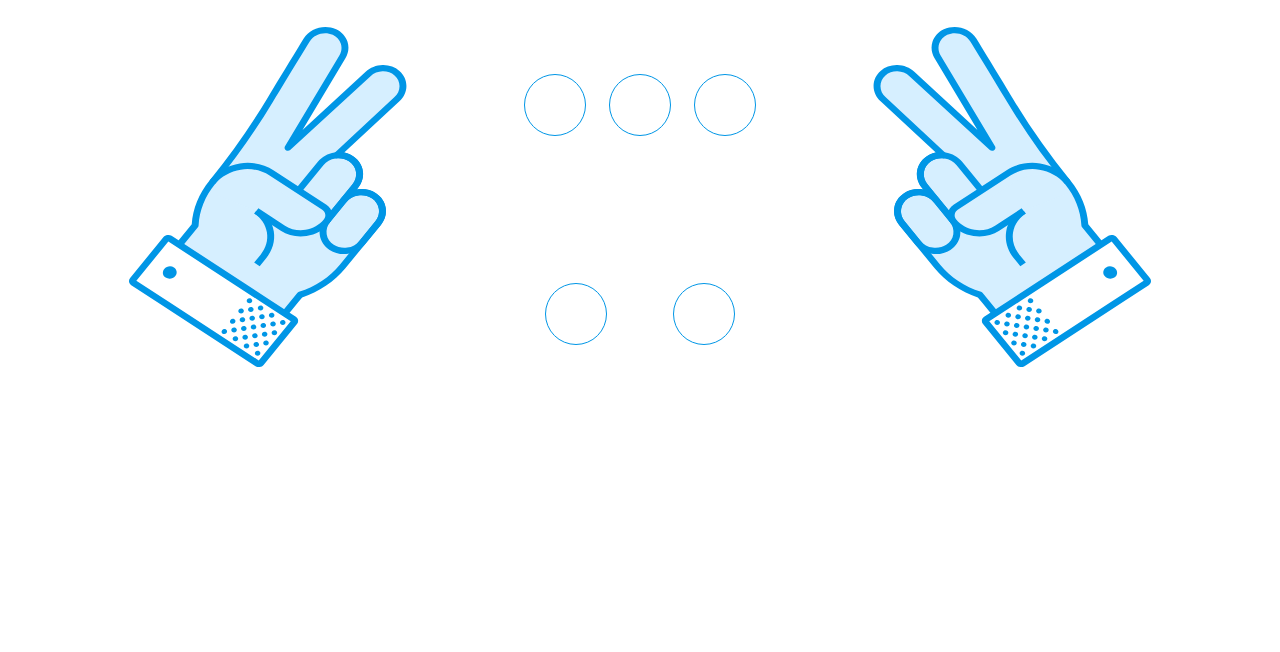
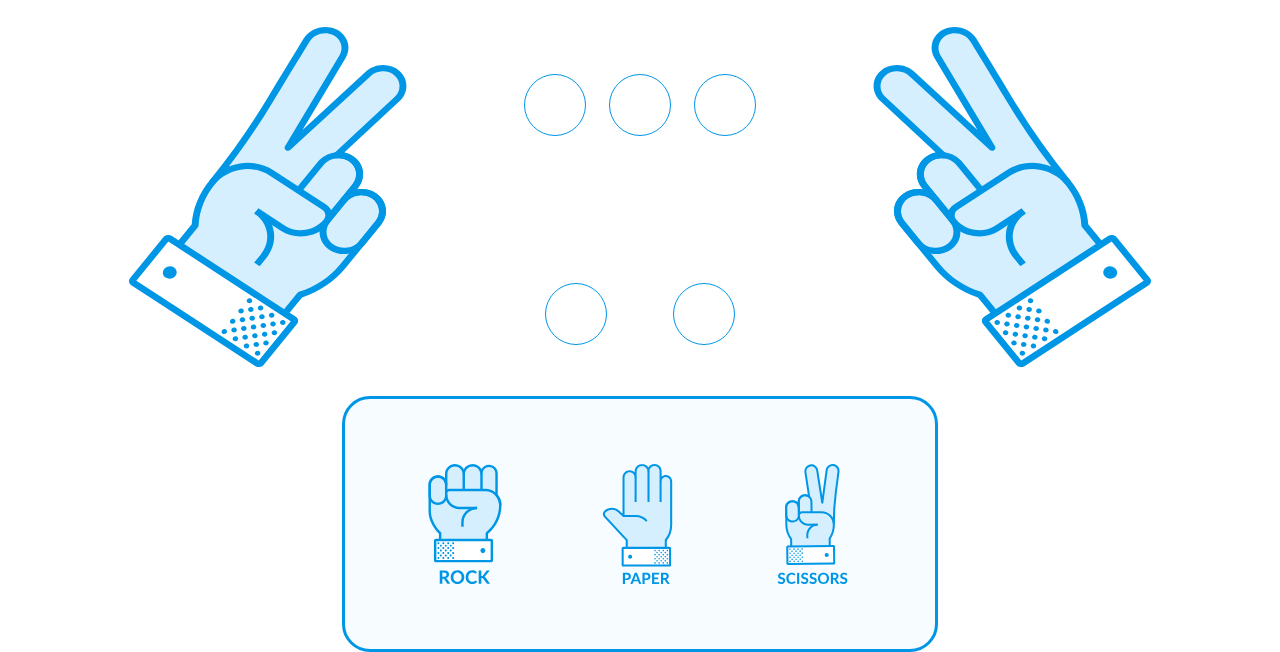
Before and after one commit to shubhdevelop/rock-paper-scissors, a plain HTML site: page index.html in a window 1280 px wide. Shown: the part 208-860 px from the top of the page. Before the commit the page ends 800 px from the top, so only its background shows below. Drawn offline with Linux system fonts and the light colour scheme.

Commit message:
Add the choose box
what's new:
- create a section where user can select any of the three option present
    - rock , paper , scissors

```diff
--- a/index.html
+++ b/index.html
@@ -40,5 +40,15 @@
 
         </div>
     </div>
+    <section class="selection-wrapper">
+        <div class="selection">
+            <div class="item"><img width="80px" src="images/rock paper scissors/option/rock.svg" alt="rock"></div>
+            <div class="item"><img
+                width="85px"src="images/rock paper scissors/option/paper.svg" alt="paper"></div>
+
+            <div class="item"><img
+                width="85px"src="images/rock paper scissors/option/scissors.svg" alt="scissors"></div>
+        </div>
+    </section>
 </body>
 </html>
--- a/styles/styles.css
+++ b/styles/styles.css
@@ -83,7 +83,40 @@ nav h1{
     transform: scaleX(-1);
 }
 
+.selection-wrapper{
+    margin-top: 24px;
+    height: 250px;
+    display: flex;
+    justify-content: center;
+    align-items: center;
+}
+
 .selection{
-    background-color: red;
-    height: 200px;
+    display: flex;
+    justify-content: space-between;
+    align-items: center;
+    height: 100%;
+    gap: 30px;
+    padding: 0 50px;
+
+    background: #F6FCFF;
+    border: 3px solid #0096E6;
+    border-radius: 28px;
+
 }
+
+.selection .item{
+
+    flex: 1;
+    display: flex;
+    justify-content: space-between;
+    align-items: center;
+
+
+}
+
+
+.selection .item img{
+    height: 120px;
+    padding: 30px;
+}
```
Also changed, not shown: images/rock paper scissors/option/Grouppaper.svg (deleted), images/rock paper scissors/option/Grouprock.svg (deleted), images/rock paper scissors/option/paper.svg (added), images/rock paper scissors/option/rock.svg (added), images/rock paper scissors/option/scissors 1small-scissors.svg (deleted), images/rock paper scissors/option/scissors.svg (added).
